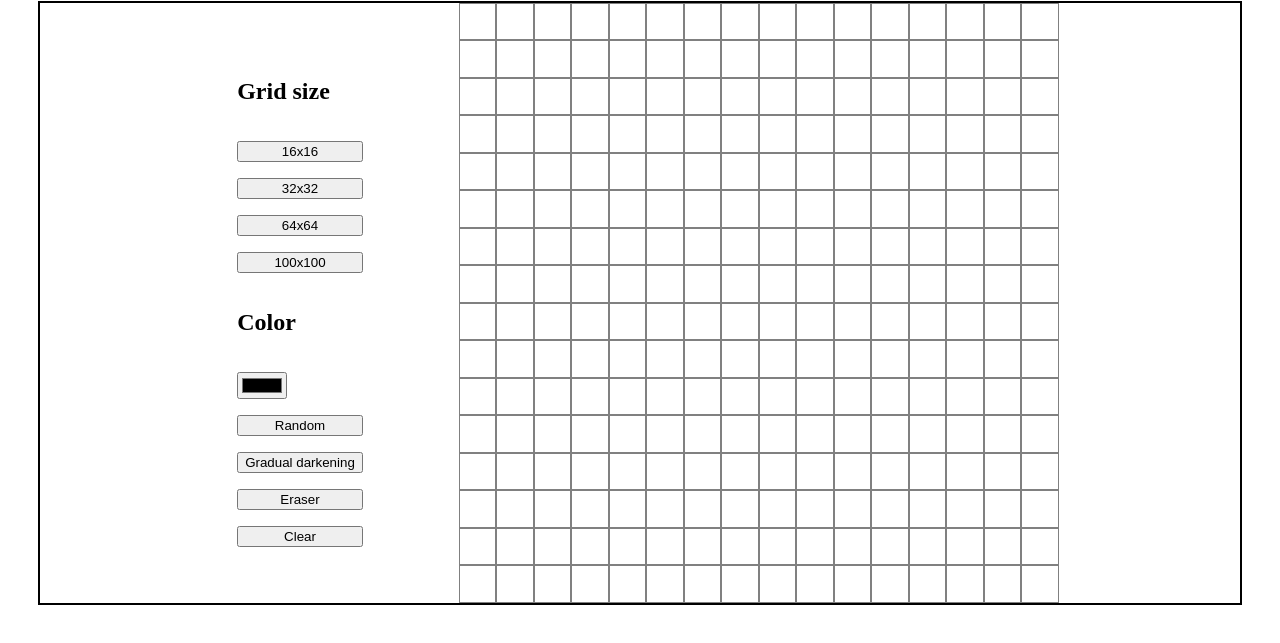
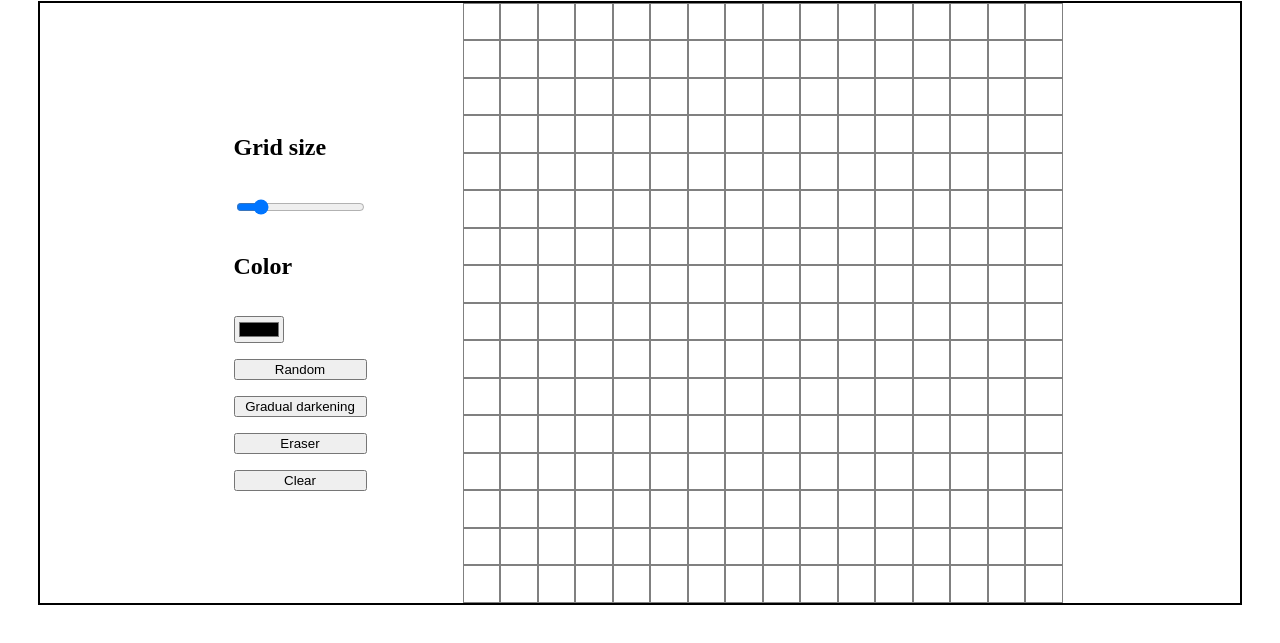
Before and after one commit to oadinn/sketchpad, a plain HTML site: page index.html in a window 1280 px wide. Shown: the part 79-722 px from the top of the page. Drawn offline with Linux system fonts and the light colour scheme.

Commit message:
add range for grid size

```diff
--- a/index.html
+++ b/index.html
@@ -14,16 +14,13 @@
         <div class="button-container">
             <div class="grid-size-container">
                 <h2>Grid size</h2>
-                <button id="16">16x16</button>
-                <button id="32">32x32</button>
-                <button id="64">64x64</button>
-                <button id="100">100x100</button>
+                <input type="range" min="1" max="100" value="16" id="grid-size">
             </div>
             <div class="color-container">
                 <h2>Color</h2>
                 <input type="color" id="colorPicker" name="colorPicker" value="000">
-                <button id="">Random</button>
-                <button>Gradual darkening</button>
+                <button id="random">Random</button>
+                <button id="gradual-darken">Gradual darkening</button>
                 <button id="eraser">Eraser</button>
                 <button id="clear">Clear</button>
             </div>
--- a/scripts.js
+++ b/scripts.js
@@ -58,10 +58,9 @@ document.getElementById('colorPicker').addEventListener('change', function() {
     currentColor = this.value;
 });
 document.getElementById('clear').addEventListener('click', () => activateClear())
-document.getElementById('16').addEventListener('click', () => changeGridSize(16))
-document.getElementById('32').addEventListener('click', () => changeGridSize(32))
-document.getElementById('64').addEventListener('click', () => changeGridSize(64))
-document.getElementById('100').addEventListener('click', () => changeGridSize(100))
+document.getElementById('grid-size').addEventListener('change', function() {
+    changeGridSize(this.value)
+})
 
 
 renderGrid()
```
